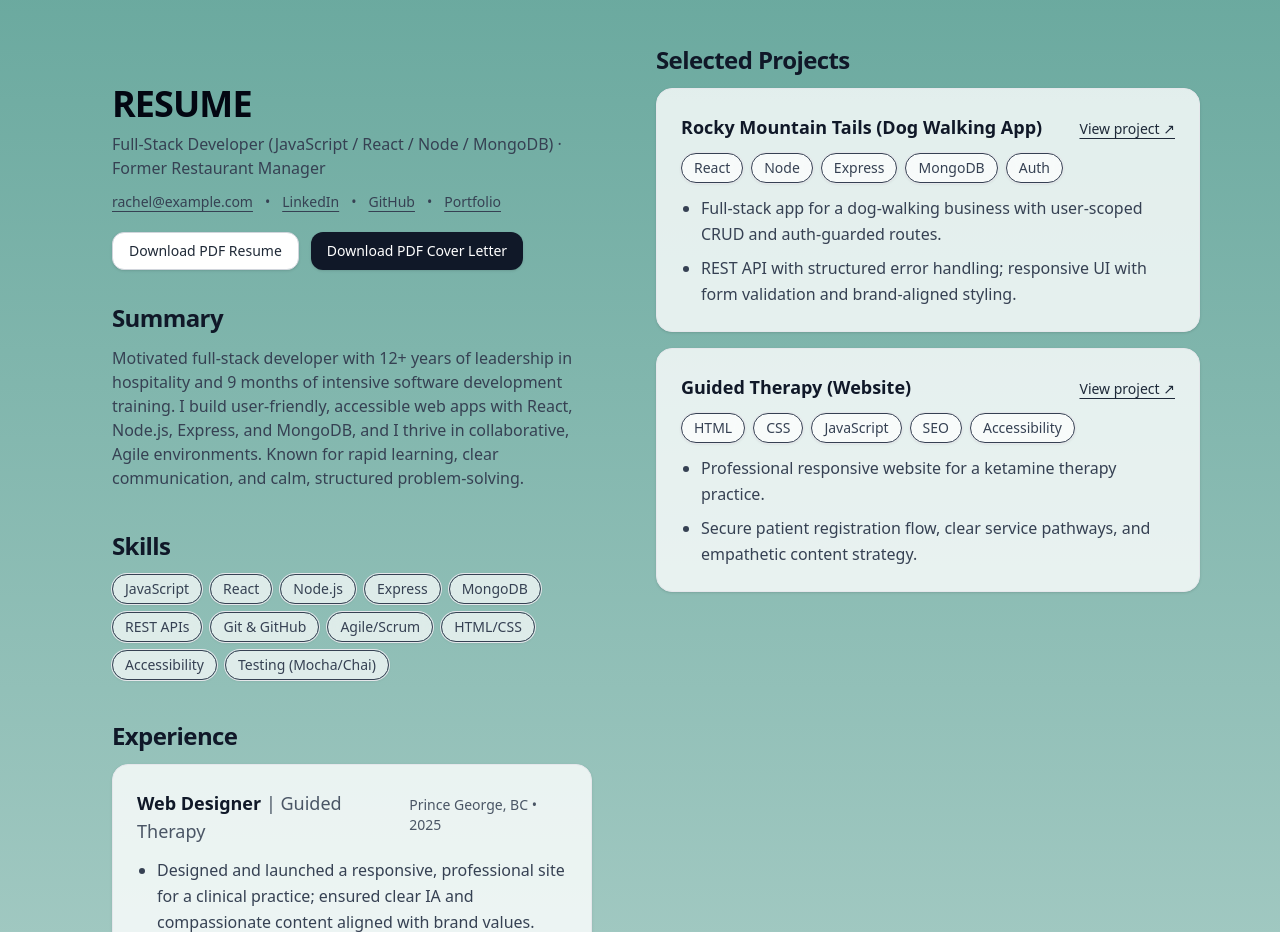
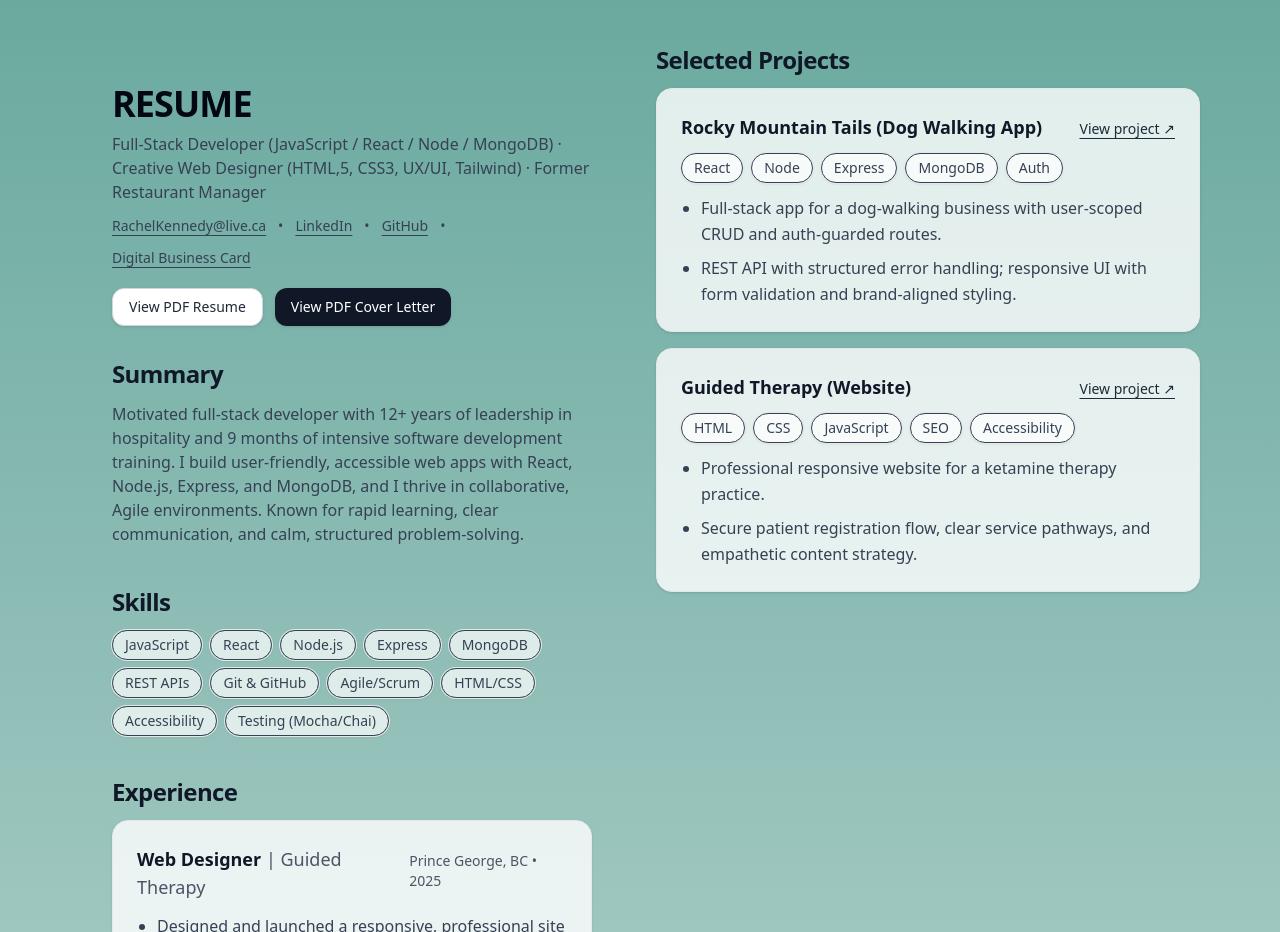
Before and after one commit to RachelKennedy09/React-Portfolio, a React (Vite) app: page / in a window 1280 px wide. Shown: the part 820-1752 px from the top of the page. Built offline with nearby package versions, Linux system fonts and the light colour scheme.

Commit message:
updated socials, added cover letter pdf

```diff
--- a/src/components/Resume.jsx
+++ b/src/components/Resume.jsx
@@ -87,20 +87,21 @@ export default function Resume() {
           RESUME
         </h1>
         <p className="mt-2 text-gray-700">
-          Full-Stack Developer (JavaScript / React / Node / MongoDB) · Former
-          Restaurant Manager
+          Full-Stack Developer (JavaScript / React / Node / MongoDB) · Creative
+          Web Designer (HTML,5, CSS3, UX/UI, Tailwind) · Former Restaurant
+          Manager
         </p>
         <div className="mt-3 flex flex-wrap gap-3 text-sm text-gray-700">
           <a
             className="underline underline-offset-4"
-            href="mailto:rachel@example.com"
+            href="rachelkennedy@live.ca"
           >
-            rachel@example.com
+            RachelKennedy@live.ca
           </a>
           <span>•</span>
           <a
             className="underline underline-offset-4"
-            href="https://www.linkedin.com/in/your-handle"
+            href="https://www.linkedin.com/in/Rachelkennedy09"
             target="_blank"
             rel="noreferrer"
           >
@@ -109,7 +110,7 @@ export default function Resume() {
           <span>•</span>
           <a
             className="underline underline-offset-4"
-            href="https://github.com/your-handle"
+            href="https://github.com/Rachelkennedy09"
             target="_blank"
             rel="noreferrer"
           >
@@ -118,11 +119,11 @@ export default function Resume() {
           <span>•</span>
           <a
             className="underline underline-offset-4"
-            href="https://your-portfolio.example"
+            href="https://rachelkennedy09.github.io/digital-card/"
             target="_blank"
             rel="noreferrer"
           >
-            Portfolio
+            Digital Business Card
           </a>
         </div>
 
@@ -131,14 +132,16 @@ export default function Resume() {
             href="/Rachel-Kennedy-Resume.pdf"
             className="inline-flex items-center rounded-xl border border-gray-300 bg-white px-4 py-2 text-sm font-medium shadow-sm hover:shadow transition"
           >
-            Download PDF Resume
+            View PDF Resume
           </a>
-          <button
-            onClick={() => window.print()}
+          <a
+            href="/Rachel-Kennedy-Cover-Letter.pdf"
+            target="_blank"
+            rel="noopener noreferrer"
             className="inline-flex items-center rounded-xl bg-gray-900 text-white px-4 py-2 text-sm font-medium shadow-sm hover:opacity-90 transition"
           >
-            Download PDF Cover Letter
-          </button>
+            View PDF Cover Letter
+          </a>
         </div>
       </header>
 
```
Also changed, not shown: 1 other file (tests, documents, lock files or other folders).
